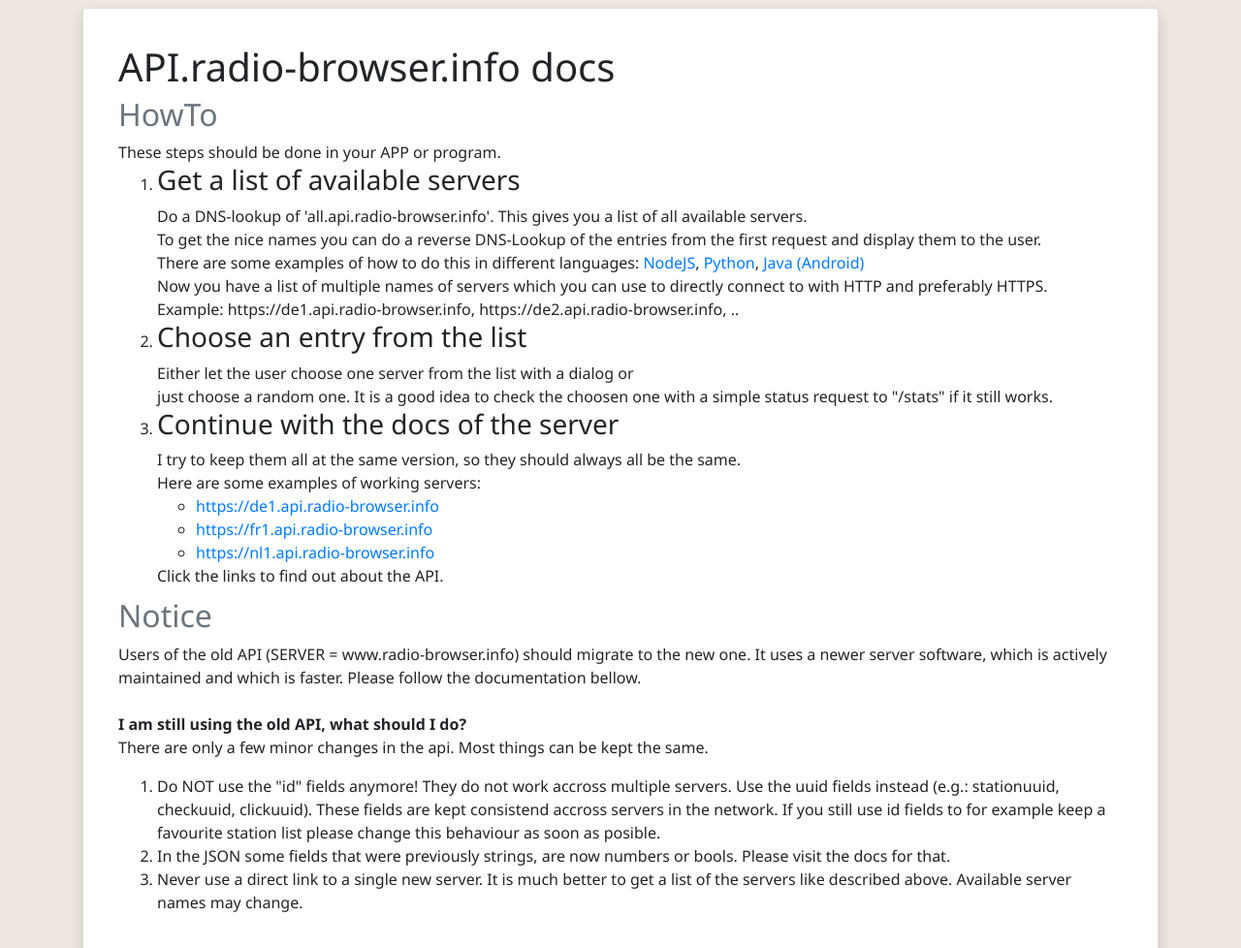
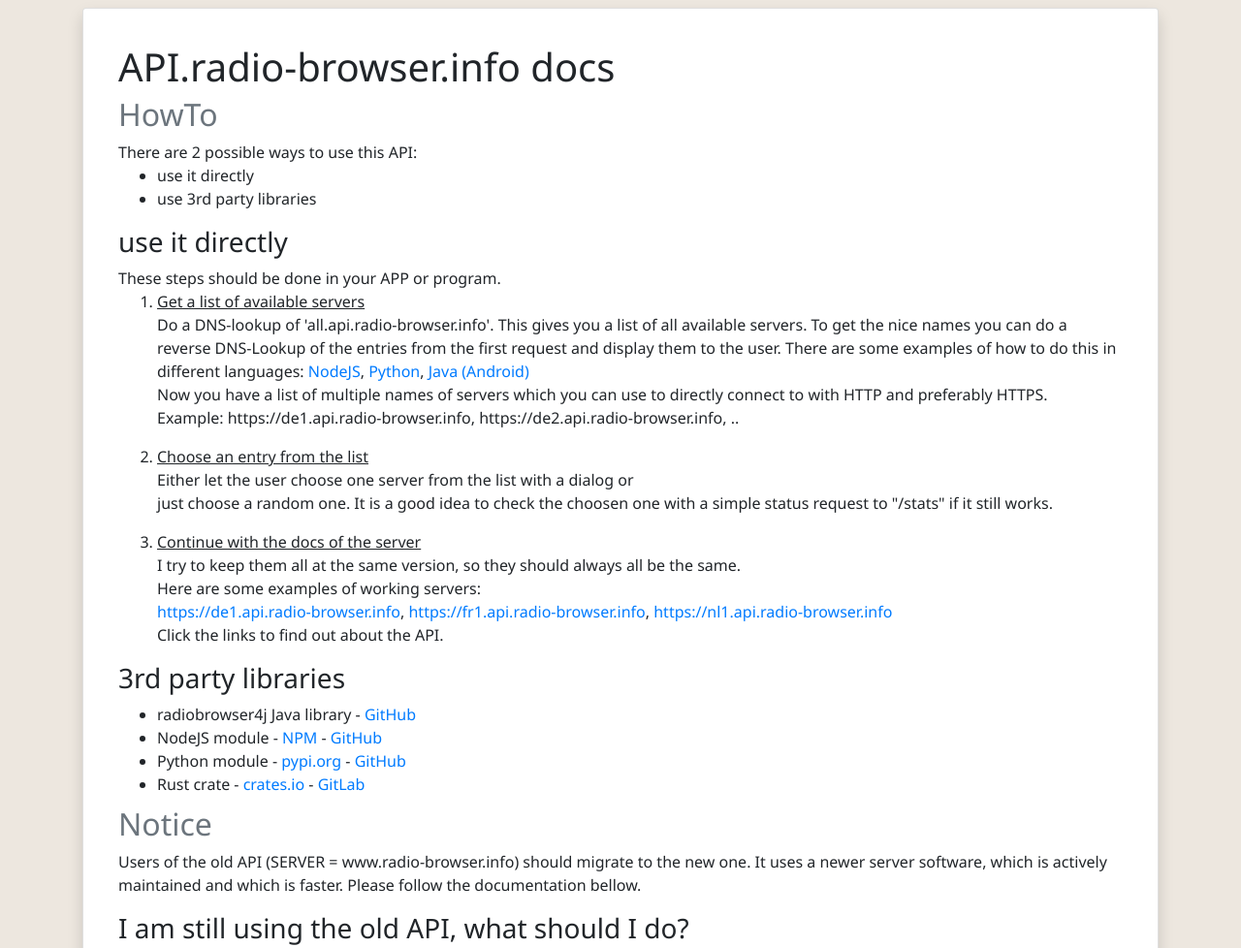
Before and after one commit to segler-alex/api.radio-browser.info, a plain HTML site: page docs/index.html in a window 1280 px wide. Shown: the top 978 px of the page at 97% size. Drawn offline with nearby package versions, Linux system fonts and the light colour scheme; a web font is replaced by a local one.

Commit message:
link to 3rd party libs

```diff
--- a/docs/index.html
+++ b/docs/index.html
@@ -20,77 +20,85 @@
                 <h1 class="card-title">API.radio-browser.info docs</h1>
                 <h2 class="card-subtitle mb-2 text-muted">HowTo</h2>
 
+                There are 2 possible ways to use this API:
+                <ul>
+                    <li>use it directly</li>
+                    <li>use 3rd party libraries</li>
+                </ul>
+                <h3>use it directly</h3>
                 These steps should be done in your APP or program.
                 <ol>
                     <li>
-                        <H3>Get a list of available servers</H3>
+                        <u>Get a list of available servers</u>
+                        <p>
                             Do a DNS-lookup of 'all.api.radio-browser.info'. This gives you a list of all available
-                        servers.<br />
-                        To get the nice names you can do a reverse DNS-Lookup of the entries from the first request and
-                        display them
-                        to the user.<br />
-                        There are some examples of how to do this in different languages: <a
-                            href="examples/serverlist.js">NodeJS</a>, <a href="examples/serverlist.py">Python</a>, <a
-                            href="examples/serverlist.java">Java (Android)</a><br />
-                        Now you have a list of multiple names of servers which you can use to directly connect to with
-                        HTTP
-                        and
-                        preferably HTTPS.<br />
+                            servers. To get the nice names you can do a reverse DNS-Lookup of the entries from the first
+                            request and display them
+                            to the user. There are some examples of how to do this in different languages: <a
+                                href="examples/serverlist.js">NodeJS</a>, <a href="examples/serverlist.py">Python</a>,
+                            <a href="examples/serverlist.java">Java (Android)</a><br />
+                            Now you have a list of multiple names of servers which you can use to directly connect to
+                            with
+                            HTTP and preferably HTTPS.<br />
                             Example: https://de1.api.radio-browser.info, https://de2.api.radio-browser.info, ..
+                        </p>
                     </li>
                     <li>
-                        <H3>Choose an entry from the list</H3>
+                        <u>Choose an entry from the list</u>
+                        <p>
                             Either let the user choose one server from the list with a dialog or<br />
                             just choose a random one. It is a good idea to check the choosen one with a simple status
-                        request to
-                        "/stats" if it still works.
+                            request to "/stats" if it still works.
+                        </p>
                     </li>
                     <li>
-                        <H3>Continue with the docs of the server</H3>
+                        <u>Continue with the docs of the server</u>
+                        <p>
                             I try to keep them all at the same version, so they should always all be the same.<br />
-                        Here are some examples of working servers:
-                        <ul>
-                            <li><a href="https://de1.api.radio-browser.info">https://de1.api.radio-browser.info</a></li>
-                            <li><a href="https://fr1.api.radio-browser.info">https://fr1.api.radio-browser.info</a></li>
-                            <li><a href="https://nl1.api.radio-browser.info">https://nl1.api.radio-browser.info</a></li>
-                        </ul>
+                            Here are some examples of working servers:<br />
+                            <a href="https://de1.api.radio-browser.info">https://de1.api.radio-browser.info</a>,
+                            <a href="https://fr1.api.radio-browser.info">https://fr1.api.radio-browser.info</a>,
+                            <a href="https://nl1.api.radio-browser.info">https://nl1.api.radio-browser.info</a><br />
                             Click the links to find out about the API.
+                        </p>
                     </li>
                 </ol>
+                <h3>3rd party libraries</h3>
+                <ul>
+                    <li>radiobrowser4j Java library - <a href="https://github.com/sfuhrm/radiobrowser4j">GitHub</a></li>
+                    <li>NodeJS module - <a href="https://www.npmjs.com/package/radio-browser">NPM</a> - <a
+                            href="https://github.com/nepodev/radio-browser">GitHub</a></li>
+                    <li>Python module - <a href="https://pypi.org/project/pyradios/">pypi.org</a> - <a
+                            href="https://github.com/andreztz/pyradios">GitHub</a></li>
+                    <li>Rust crate - <a href="https://crates.io/crates/rustio">crates.io</a> - <a
+                            href="https://gitlab.gnome.org/haecker-felix/Rustio">GitLab</a></li>
+                </ul>
                 <h2 class="card-subtitle mb-2 text-muted">Notice</h2>
                 <p>
                     Users of the old API (SERVER = www.radio-browser.info) should migrate to the new one. It uses
                     a newer server software, which is actively maintained and which is faster. Please follow the
                     documentation
                     bellow.
-                    <br /><br />
-                    <b>I am still using the old API, what should I do?</b>
-                    <br />
+                </p>
+                <h3>I am still using the old API, what should I do?</h3>
                 There are only a few minor changes in the api. Most things can be kept the same.
                 <ol>
                     <li>Do NOT use the "id" fields anymore! They do not work accross multiple servers. Use the uuid
                         fields
                         instead (e.g.: stationuuid, checkuuid, clickuuid). These fields are kept consistend accross
-                            servers in
-                            the network.
+                        servers in the network.
                         If you still use id fields to for example keep a favourite station list please change this
-                            behaviour as
-                            soon as posible.
+                        behaviour as soon as posible.
                     </li>
                     <li>
                         In the JSON some fields that were previously strings, are now numbers or bools. Please visit
-                            the
-                            docs
-                            for that.
+                        the docs for that.
                     </li>
                     <li>
                         Never use a direct link to a single new server. It is much better to get a list of the
-                            servers
-                            like
-                            described above. Available server names may change.
+                        servers like described above. Available server names may change.
                     </li>
                 </ol>
-                </p>
             </div>
         </div>
     </div>
```
Lines whose indentation alone changed are shown as unchanged.
